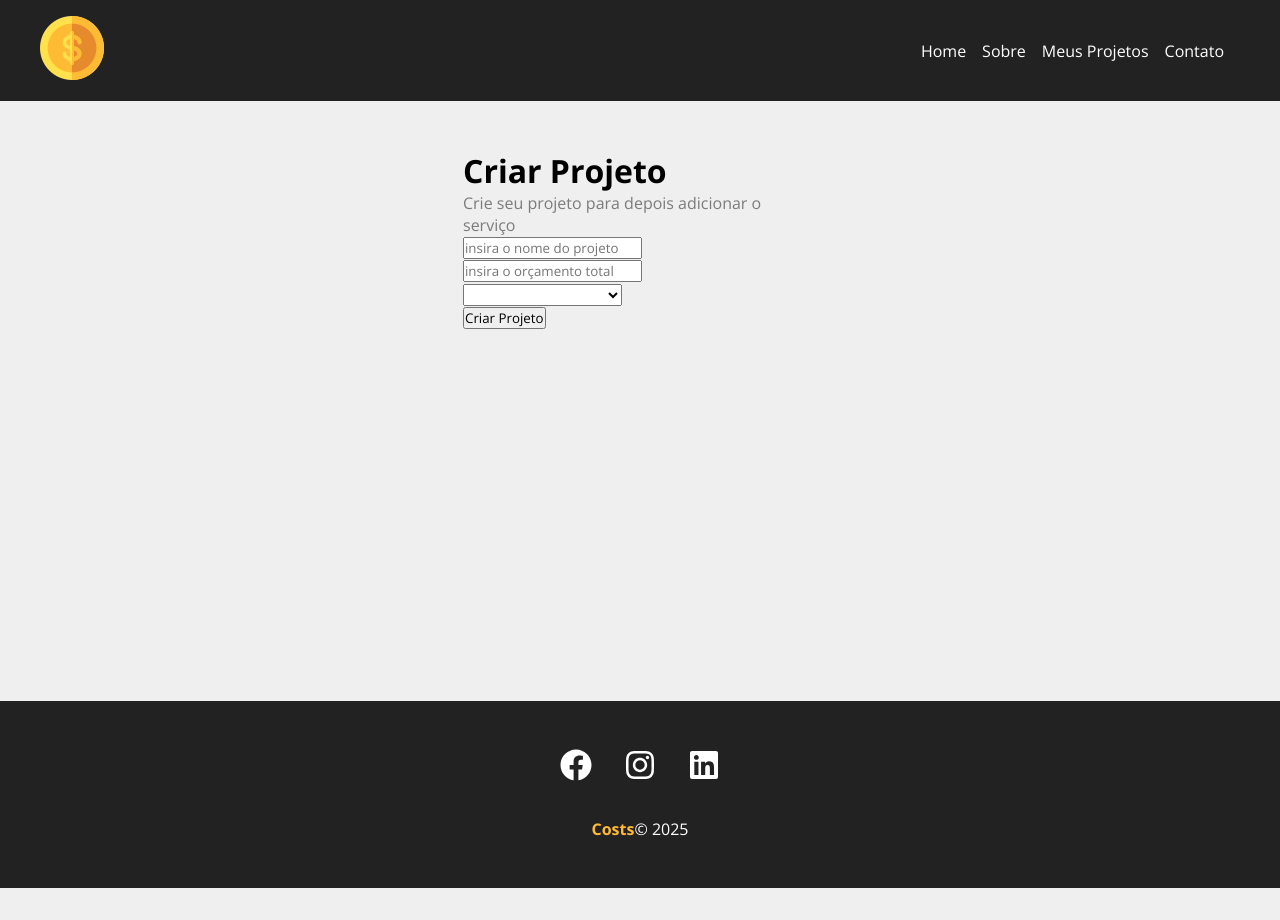
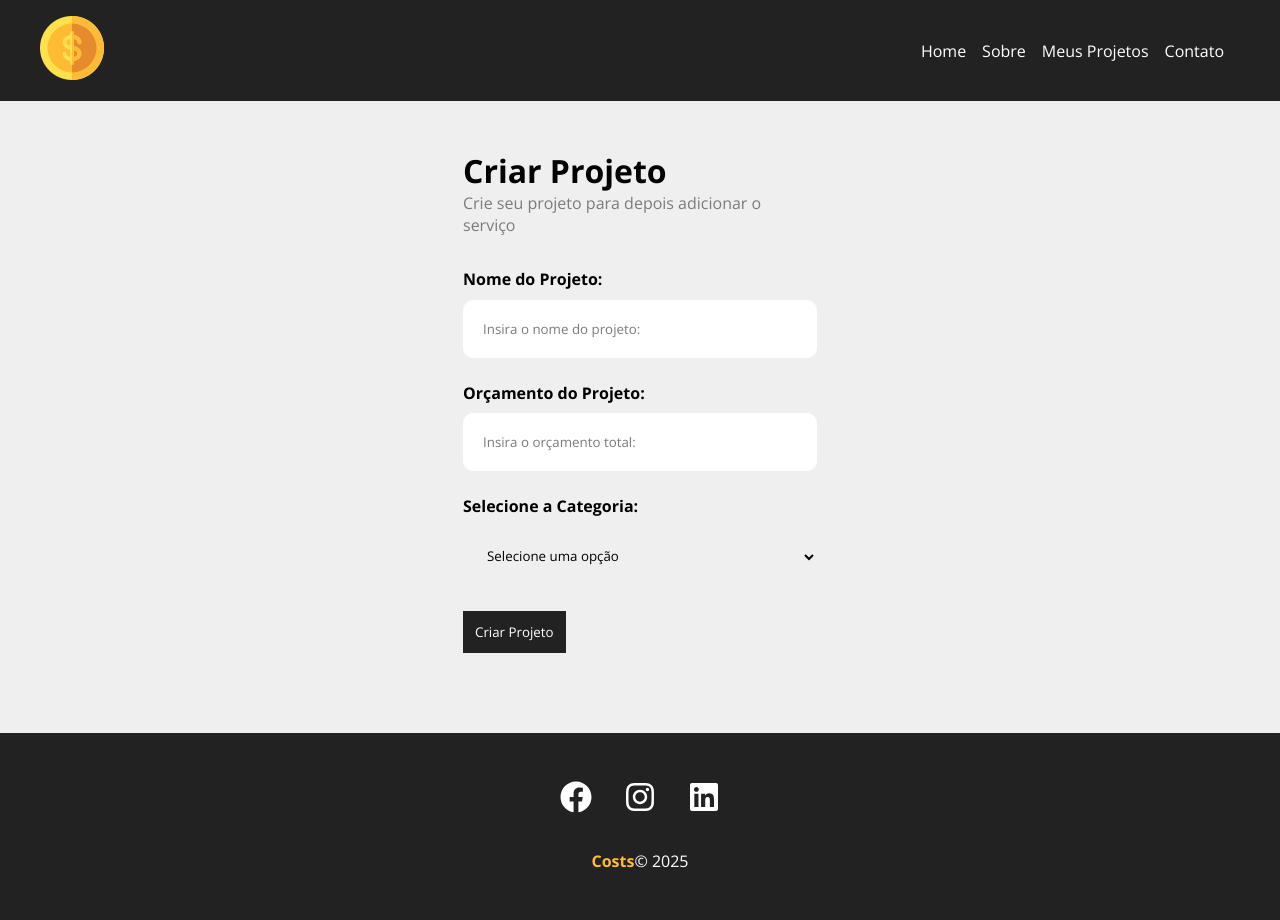
Before and after one commit to kayquemab/React, a React (Create React App) app in the folder Costs/: page /NewProject in a window 1280 px wide. Before the commit the page ends 888 px from the top, so only its background shows below. Built offline with nearby package versions, Linux system fonts and the light colour scheme.

Commit message:
React #22

```diff
--- /dev/null
+++ b/Costs/src/components/form/Input.js
@@ -0,0 +1,19 @@
+import Styles from './Input.module.css'
+
+function Input({ type, text, name, placeholder, handleOnChange, value }) {
+    return (
+        <div className={Styles.form_control}>
+            <label htmlFor={name}>{text}:</label>
+            <input
+                type={type}
+                name={name}
+                id={name}
+                placeholder={placeholder}
+                onChange={handleOnChange}
+                value={value}
+            />
+        </div>
+    )
+}
+
+export default Input
--- /dev/null
+++ b/Costs/src/components/form/Input.module.css
@@ -0,0 +1,23 @@
+.form_control {
+    display: flex;
+    flex-direction: column;
+    margin-bottom: 1.5em;
+}
+
+.form_control label {
+    margin-bottom: .6em;
+    font-weight: bold;
+
+}
+
+.form_control input {
+    padding: 1.5em;
+    border-radius: 0;
+    border: none;
+    border-radius: 10px;
+}
+
+.form_control input::placeholder {
+    color: #7b7b7b;
+
+}
--- /dev/null
+++ b/Costs/src/components/form/Select.js
@@ -0,0 +1,14 @@
+import Styles from './Select.module.css'
+
+function Select({text, name, options, handleOnChange, value }) {
+    return (
+        <div className={Styles.form_control}>
+            <label htmlFor={name}>{text}:</label>
+            <select name={name} id={name}>
+                <option>Selecione uma opção</option>
+            </select>
+        </div>
+    )
+}
+
+export default Select
--- /dev/null
+++ b/Costs/src/components/form/Select.module.css
@@ -0,0 +1,18 @@
+.form_control {
+    display: flex;
+    flex-direction: column;
+    margin-bottom: 1.5em;
+}
+
+.form_control label {
+    margin-bottom: .6em;
+    font-weight: bold;
+
+}
+
+.form_control select {
+    padding: 1.5em;
+    border-radius: 0;
+    border: none;
+    border-radius: 10px;
+}
--- /dev/null
+++ b/Costs/src/components/form/SubmitButton.js
@@ -0,0 +1,11 @@
+import Styles from './SubmitButton.module.css'
+
+function SubmitButton({ text }) {
+    return (
+        <div >
+            <button className={Styles.btn}>{text}</button>
+        </div>
+    )
+}
+
+export default SubmitButton
--- /dev/null
+++ b/Costs/src/components/form/SubmitButton.module.css
@@ -0,0 +1,13 @@
+.btn {
+    background-color: #222;
+    color: #fff;
+    padding: 0.9em;
+    text-decoration: none;
+    transition: 0.5s;
+    cursor: pointer;
+    border: none;
+}
+
+.btn:hover {
+    color: #ffbb33;
+}
--- a/Costs/src/components/pages/NewProject.js
+++ b/Costs/src/components/pages/NewProject.js
@@ -7,7 +7,7 @@ function NewProject() {
       <h1>Criar Projeto</h1>
       <p>Crie seu projeto para depois adicionar o serviço</p>
 
-      <ProjectForm/>
+      <ProjectForm bntText = "Criar Projeto"/>
     </div>
   );
 }
--- a/Costs/src/components/project/ProjectForm.js
+++ b/Costs/src/components/project/ProjectForm.js
@@ -1,25 +1,34 @@
-function ProjectForm() {
+
+import Input from '../form/Input'
+import Select from '../form/Select'
+import SubmitButton from '../form/SubmitButton'
+import styles from './ProjectForm.module.css'
+
+function ProjectForm({ bntText }) {
     return (
 
-        <form>
+        <form className={styles.form}>
 
-            <div>
-                <input type="text" placeholder="insira o nome do projeto" />
-            </div>
+            <Input
+                type='text'
+                text='Nome do Projeto'
+                name='name'
+                placeholder='Insira o nome do projeto: '
+            />
 
-            <div>
-                <input type="number" placeholder="insira o orçamento total" />
-            </div>
+            <Input
+                type='number'
+                text='Orçamento do Projeto'
+                name='budget'
+                placeholder='Insira o orçamento total: '
+            />
 
-            <div>
-                <select name="category_id">
-                    <option disabled> Selecione a Categoria: </option>
-                </select>
-            </div>
+            <Select
+                name="category_id"
+                text="Selecione a Categoria"
+            />
 
-            <div>
-                <input type="submit" value="Criar Projeto"/>
-            </div>
+            <SubmitButton text={bntText} />
 
         </form>
 
--- /dev/null
+++ b/Costs/src/components/project/ProjectForm.module.css
@@ -0,0 +1,4 @@
+.form {
+    width: 100%;
+    margin: 2em 0;
+}
```
